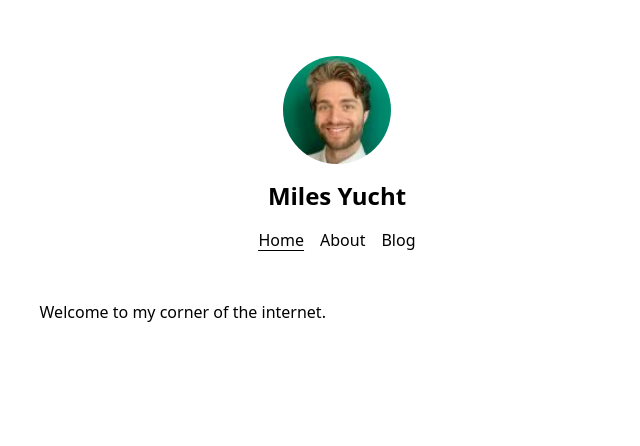
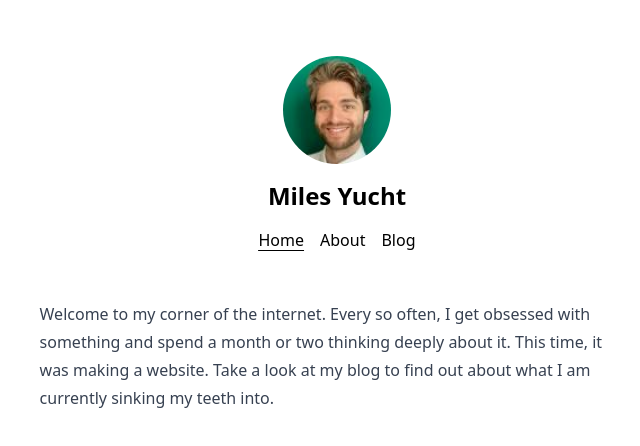
Before and after one commit to mgyucht/nextjs-blog, a Next.js app: page / in a window 1280 px wide. Shown: the top 446 px of the page, without its empty margins (303-943 px from the left). Built offline with nearby package versions, Linux system fonts and the light colour scheme.

Commit message:
bit more intro text

```diff
--- a/pages/index.tsx
+++ b/pages/index.tsx
@@ -12,8 +12,11 @@ export default function Home() {
         <title>{siteTitle}</title>
       </Head>
 
-      <section className="text-base">
-        Welcome to my corner of the internet.
+      <section className="prose">
+        Welcome to my corner of the internet. Every so often, I get obsessed
+        with something and spend a month or two thinking deeply about it. This
+        time, it was making a website. Take a look at my blog to find out about
+        what I am currently sinking my teeth into.
       </section>
     </Layout>
   );
```
